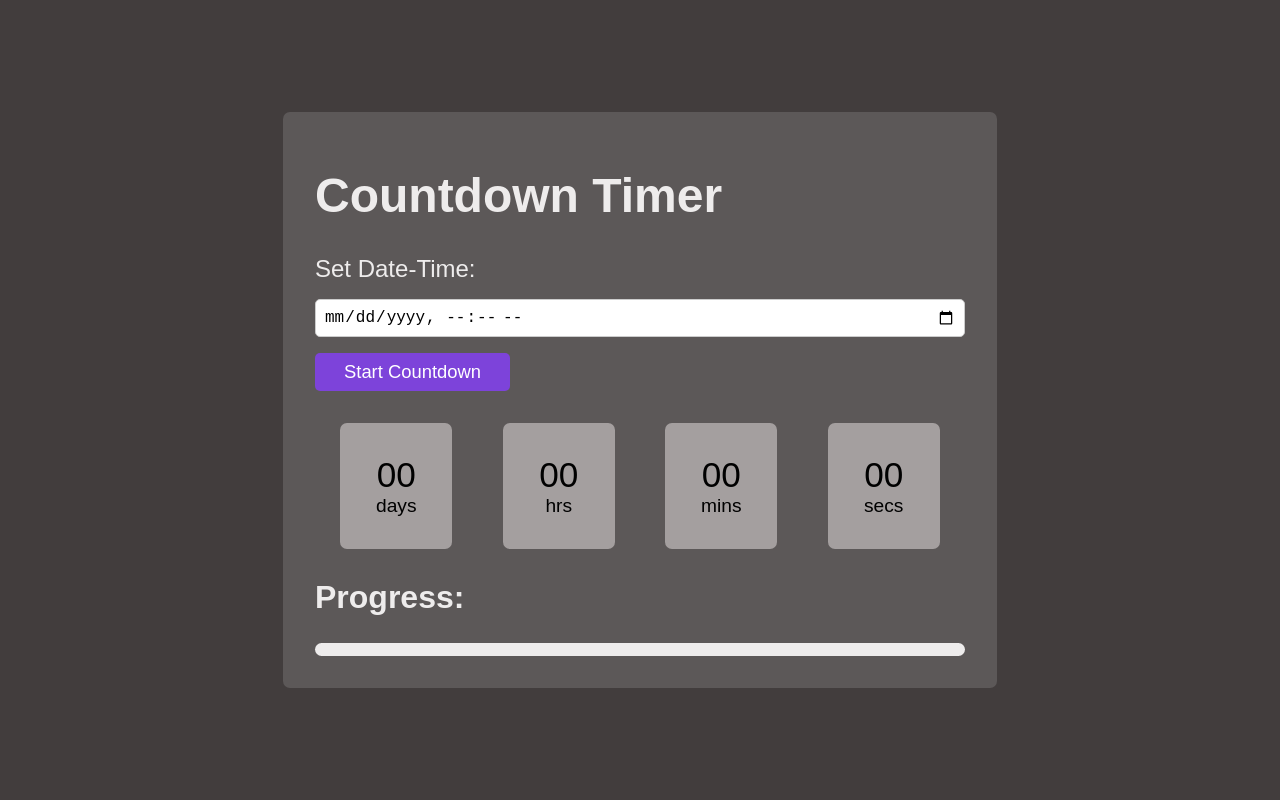
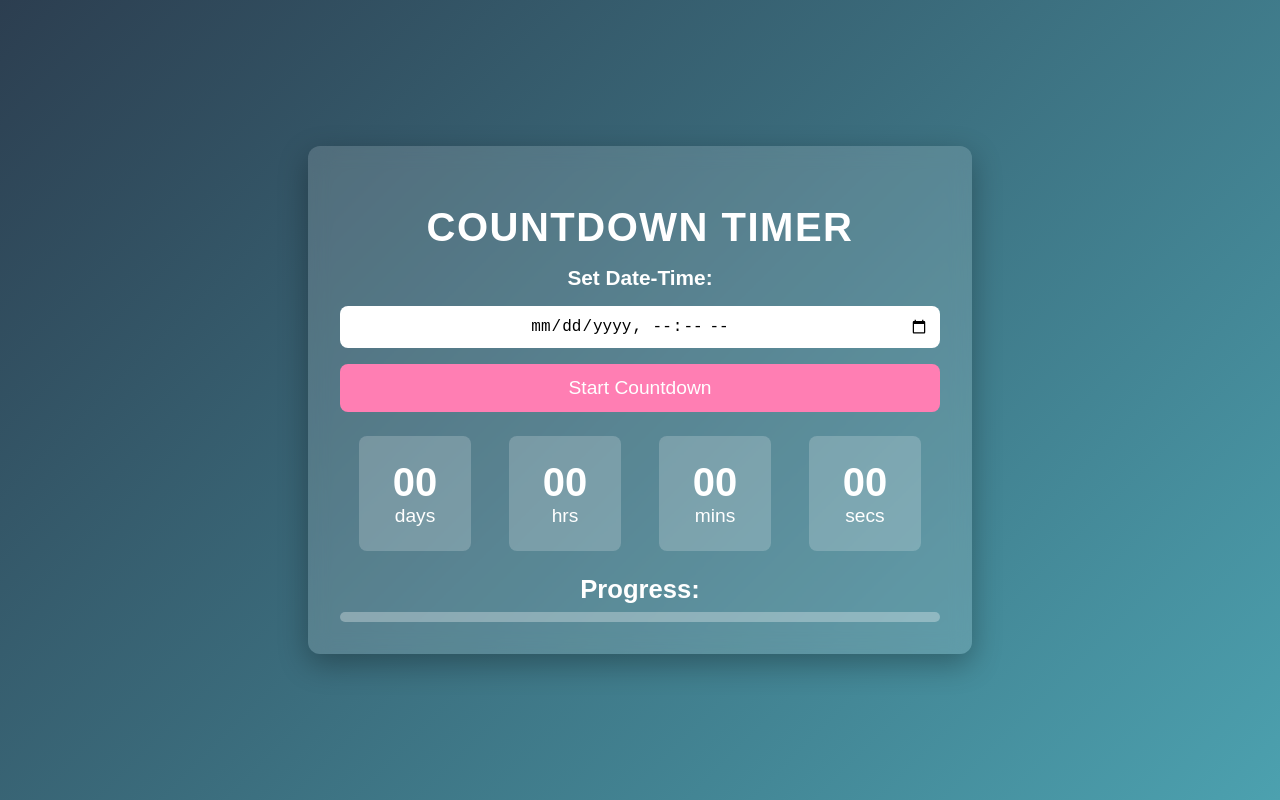
Before and after one commit to Amaan3073/Counter-Timer, a plain HTML site: page index.html in a window 1280 px wide. Drawn offline with Linux system fonts and the light colour scheme.

Commit message:
Update style.css

```diff
--- a/style.css
+++ b/style.css
@@ -1,103 +1,120 @@
+/* General Styling */
+body {
+    display: flex;
+    justify-content: center;
+    align-items: center;
+    background: linear-gradient(135deg, #2c3e50, #4ca1af);
+    height: 100vh;
+    margin: 0;
+    font-family: 'Poppins', sans-serif;
+    color: #fff;
+}
+
+/* Main Container */
+.container {
+    background: rgba(255, 255, 255, 0.15);
+    padding: 2rem;
+    width: 90%;
+    max-width: 600px;
+    border-radius: 12px;
+    backdrop-filter: blur(10px);
+    box-shadow: 0 10px 30px rgba(0, 0, 0, 0.3);
+    text-align: center;
+}
+
+/* Heading */
+h1 {
+    font-size: 2.5rem;
+    margin-bottom: 1rem;
+    text-transform: uppercase;
+    letter-spacing: 1.5px;
+}
+
+/* Input Section */
 .input-container {
-    margin-bottom: 2rem;
     display: flex;
     flex-direction: column;
     gap: 1rem;
+    margin-bottom: 1.5rem;
 }
 
 .input-container label {
-    font-size: 1.5rem;
-    color: rgb(238, 236, 236);
+    font-size: 1.3rem;
+    font-weight: 600;
 }
 
 .input-container input {
-    padding: 0.5rem;
+    padding: 0.7rem;
     font-size: 1rem;
-    border-radius: 5px;
-    border: 1px solid #ccc;
+    border-radius: 8px;
+    border: none;
+    outline: none;
+    text-align: center;
 }
 
+/* Start Button */
 .input-container button {
-    padding: 0.5rem 1rem;
-    font-size: 1.15rem;
-    background-color: rgb(125, 67, 218);
-    color: white;
+    padding: 0.8rem;
+    font-size: 1.2rem;
+    background: #ff7eb3;
+    color: #fff;
     border: none;
-    border-radius: 5px;
+    border-radius: 8px;
     cursor: pointer;
-    width: 30%;
-
+    transition: 0.3s ease-in-out;
 }
 
-
 .input-container button:hover {
-    background-color: rgb(105, 67, 218);
+    background: #ff568c;
+    transform: scale(1.05);
 }
 
-body{
+/* Countdown Timer */
+#countdown {
     display: flex;
-    justify-content: center;
-    align-items: center;
-    background-color: rgb(66, 61, 61);
-    margin: 0;
-    height: 100vh;
-    font-family: Arial, Helvetica, sans-serif;
+    justify-content: space-around;
+    margin-bottom: 1.5rem;
 }
 
-.container{
-    background-color: rgb(92, 88, 88);
-    padding: 2rem;
-    width: 80%;
-    max-width: 650px;
-    border-radius: 7px;
+#countdown div {
+    background: rgba(255, 255, 255, 0.2);
+    padding: 1.5rem;
+    border-radius: 8px;
+    text-align: center;
+    font-size: 1.2rem;
+    min-width: 4rem;
+    transition: 0.3s ease;
 }
 
-h1{
-    margin-top: 1.5rem;
-    margin-bottom: 2rem;
-    font-size: 3rem;
-    color: rgb(238, 236, 236);
-
+#countdown div:hover {
+    transform: scale(1.1);
 }
 
-#countdown{
-    display: flex;
-    justify-content: space-around;
+/* Numbers */
+#countdown span {
+    font-size: 2.5rem;
+    font-weight: bold;
+    display: block;
 }
 
-#countdown div{
-    background-color: #a49f9f;
-    padding: 2rem;
-    border-radius: 7px;
-    display: flex;
-    flex-direction: column;
-    align-items: center;
-    font-size: 1.2rem;
-    margin-bottom: 0.2rem;
-    min-width: 3rem;
+/* Progress Bar */
+h2 {
+    font-size: 1.6rem;
+    margin-bottom: 0.5rem;
 }
 
-span{
-    font-size: 2.2rem;
-}
-
-h2{
-    font-size: 2rem;
-    color: rgb(238, 236, 236);
-}
-
-.progress-container{
-    background-color:rgb(238, 236, 236);
+.progress-container {
     width: 100%;
-    height: 0.8rem;
-    border-radius: 8px;
+    height: 10px;
+    background: rgba(255, 255, 255, 0.3);
+    border-radius: 10px;
     overflow: hidden;
 }
 
-#progress-bar{
+#progress-bar {
+    height: 100%;
     width: 0%;
+    background: #4caf50;
+    border-radius: 10px;
     transition: width 1s ease-in-out;
-    height: 100%;
-    background-color: rgb(77, 205, 60);
-    border-radius: 8px;
 }
```
